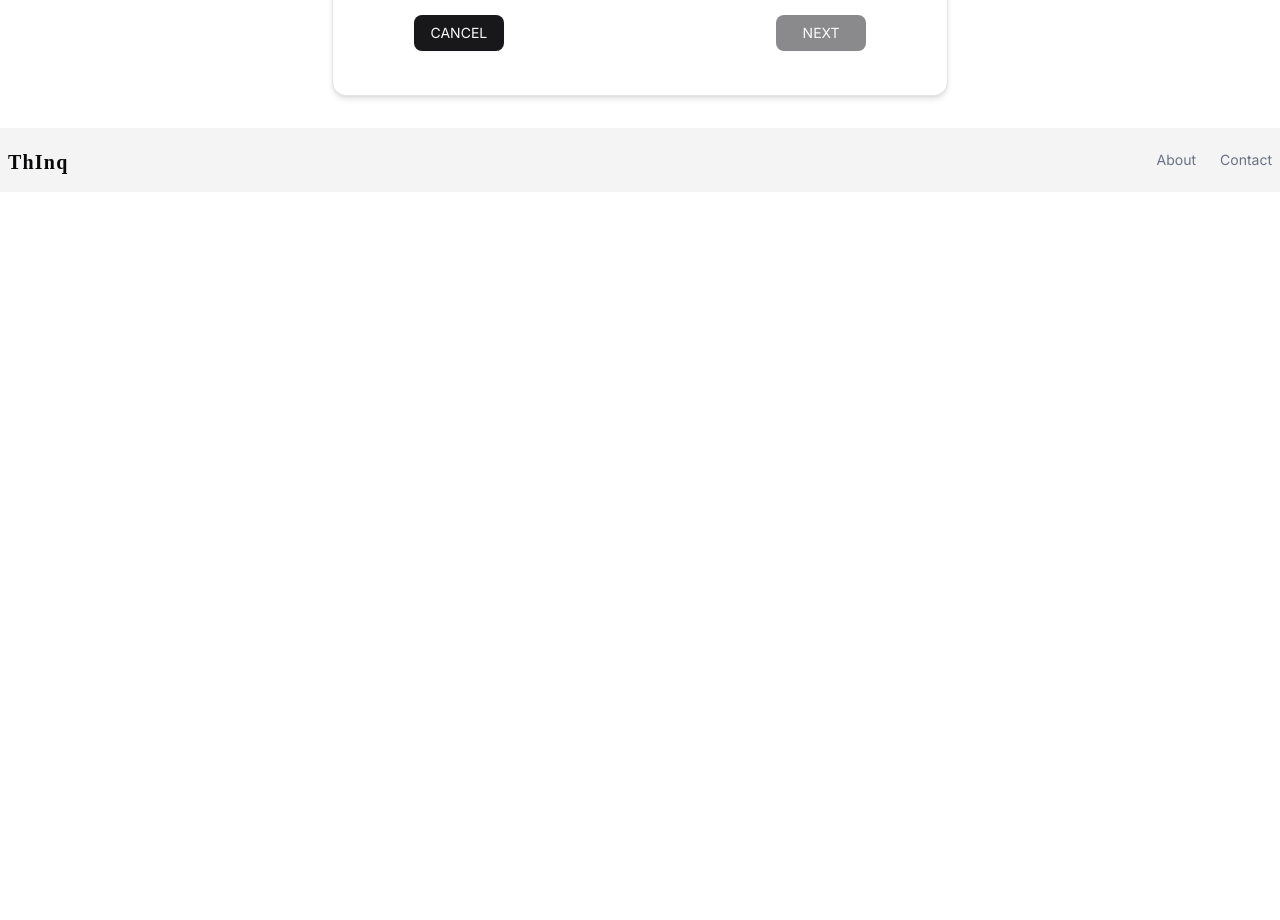
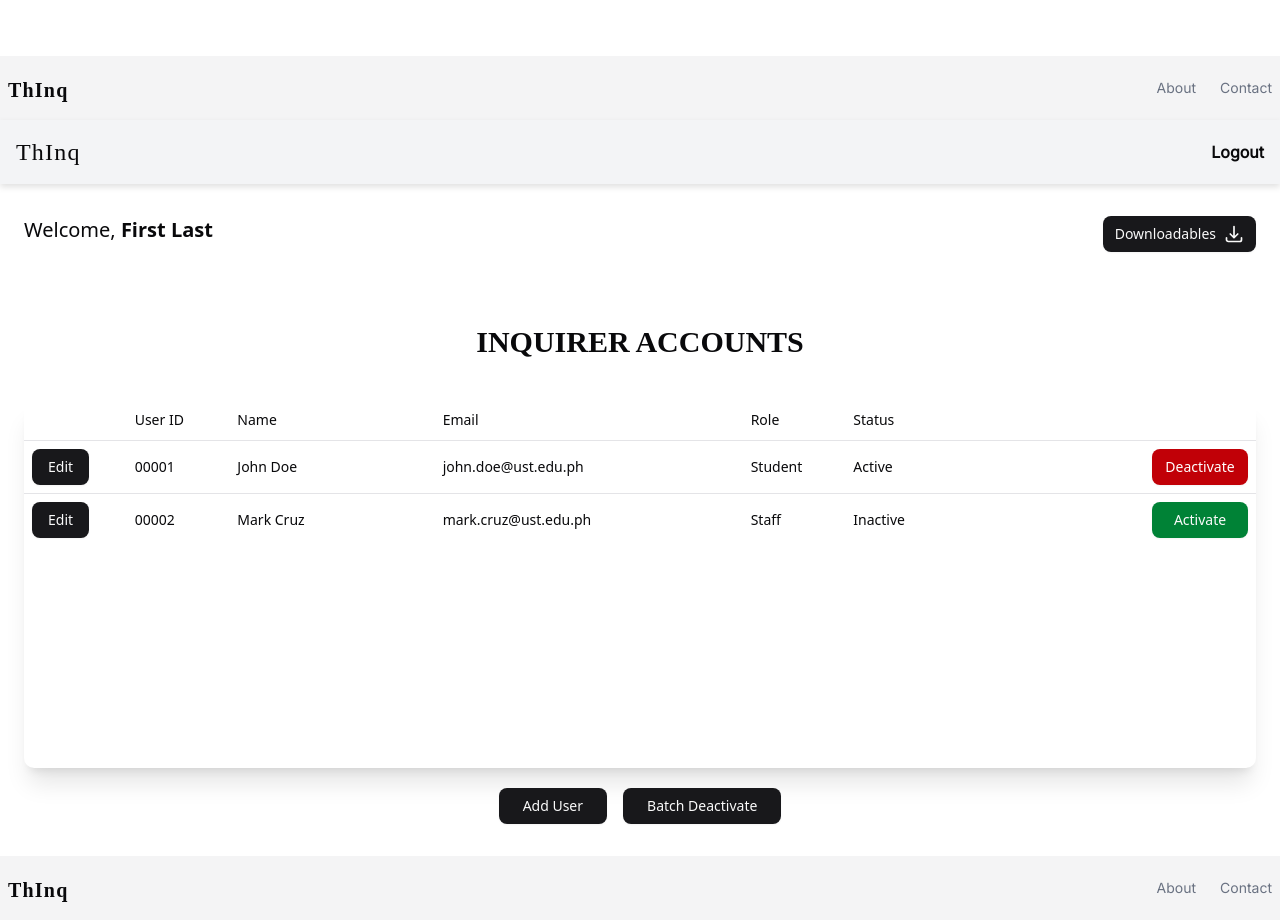
Before and after one commit to arlandev/thinq-revamp, a React (Vite) app: page / in a window 1280 px wide. Shown: the part 680-1600 px from the top of the page. Before the commit the page ends 872 px from the top, so only its background shows below. Built offline with nearby package versions, Linux system fonts and the light colour scheme; a web font is replaced by a local one.

Commit message:
add: Inquirer Accounts Mgmt Page and Activate/Deactivate Button Comp

```diff
--- a/src/App.jsx
+++ b/src/App.jsx
@@ -7,6 +7,7 @@ import AdminHome from "./pages/AdminHome";
 import HelpdeskPage from "./pages/HelpdeskPage";
 import PersonnelHomePage from "./pages/PersonnelHomePage";
 import InquiryForm from "./pages/InquiryForm";
+import InquirerAccountsPage from "./pages/InquirerAccountsPage";
 
 // components
 import Navbar from "/src/components/common/Navbar";
@@ -20,7 +21,7 @@ const App = () => {
 
       {/* INQUIRER PAGES */}
       {/* <InquirerHome></InquirerHome> */}
-      <InquiryForm></InquiryForm>
+      {/* <InquiryForm></InquiryForm> */}
 
       {/* HEALPDESK PAGES */}
       {/* <HelpdeskPage /> */}
@@ -29,9 +30,8 @@ const App = () => {
       {/* <PersonnelHomePage /> */}
 
       {/* ADMIN PAGES */}
-      {/* <AdminHome></AdminHome> */}
-
-
+      <AdminHome></AdminHome>
+      <InquirerAccountsPage />
     </>
   );
 };
--- /dev/null
+++ b/src/components/common/DeactivateButton.jsx
@@ -0,0 +1,74 @@
+import { Button } from "@/components/ui/button";
+
+import {
+  Dialog,
+  DialogContent,
+  DialogDescription,
+  DialogFooter,
+  DialogHeader,
+  DialogTitle,
+  DialogTrigger,
+} from "@/components/ui/dialog";
+
+import { Input } from "@/components/ui/input";
+import { Label } from "@/components/ui/label";
+
+function DeactivateButton(props) {
+  return (
+    <Dialog>
+      <DialogTrigger asChild>
+        <Button
+          className={`w-24 ${props.disable ? "bg-red-700" : "bg-green-700"}`}
+          variant={props.disable ? "destructive" : "default"}
+        >
+          {props.disable ? "Deactivate" : "Activate"}
+        </Button>
+      </DialogTrigger>
+      <DialogContent className="sm:max-w-[425px]">
+        <DialogHeader>
+          <DialogTitle>
+            {props.disable
+              ? "Deactivate this account?"
+              : "Activate this account?"}
+          </DialogTitle>
+          <DialogDescription>
+            {props.disable
+              ? "This action will disable this account."
+              : "This action will enable this account."}
+          </DialogDescription>
+        </DialogHeader>
+        <div className="grid gap-4 py-4">
+          <div className="grid grid-cols-4 items-center gap-4">
+            <Label htmlFor="name" className="text-right">
+              Name
+            </Label>
+            <Input
+              id="name"
+              defaultValue={props.inquirerName}
+              className="col-span-3"
+              disabled
+            />
+          </div>
+          <div className="grid grid-cols-4 items-center gap-4">
+            <Label htmlFor="email" className="text-right">
+              Email
+            </Label>
+            <Input
+              id="email"
+              defaultValue={props.inquirerEmail}
+              className="col-span-3"
+              disabled
+            />
+          </div>
+        </div>
+        <DialogFooter>
+          <Button type="submit">
+            {props.disable ? "Deactivate" : "Activate"}
+          </Button>
+        </DialogFooter>
+      </DialogContent>
+    </Dialog>
+  );
+}
+
+export default DeactivateButton;
--- /dev/null
+++ b/src/pages/InquirerAccountsPage.jsx
@@ -0,0 +1,111 @@
+import PageLayout from "@/components/common/PageLayout";
+import WelcomeText from "@/components/common/WelcomeText";
+import Navbar from "@/components/common/Navbar";
+
+import { Button } from "@/components/ui/button";
+
+import DeactivateButton from "@/components/common/DeactivateButton";
+
+import {
+  Table,
+  TableBody,
+  TableCaption,
+  TableCell,
+  TableHead,
+  TableHeader,
+  TableRow,
+} from "@/components/ui/table";
+
+function InquirerAccountsPage() {
+  // TODO: Add Edit Dialog and Account Activation Modal
+
+  return (
+    <PageLayout navbar={<Navbar link="" linkName="" />}>
+      <div className="flex justify-between items-start mb-8">
+        <WelcomeText firstName="First" lastName="Last" />
+        <Button className="flex items-center gap-2">
+          Downloadables
+          <svg
+            xmlns="http://www.w3.org/2000/svg"
+            fill="none"
+            viewBox="0 0 24 24"
+            strokeWidth={2}
+            stroke="currentColor"
+            className="size-5"
+          >
+            <path
+              strokeLinecap="round"
+              strokeLinejoin="round"
+              d="M3 16.5v2.25A2.25 2.25 0 0 0 5.25 21h13.5A2.25 2.25 0 0 0 21 18.75V16.5M16.5 12 12 16.5m0 0L7.5 12m4.5 4.5V3"
+            />
+          </svg>
+        </Button>
+      </div>
+      <h1 className="text-3xl font-main font-bold my-10 justify-self-center text-center">
+        INQUIRER ACCOUNTS
+      </h1>
+
+      <div className="flex-grow flex flex-col">
+        <div className="bg-white rounded-lg shadow-xl flex-grow flex flex-col">
+          <div className="flex flex-col h-full">
+            <Table className="h-full">
+              <TableHeader>
+                <TableRow>
+                  <TableHead className="w-1/12"></TableHead>
+                  <TableHead className="w-1/12">User ID</TableHead>
+                  <TableHead className="w-2/12">Name</TableHead>
+                  <TableHead className="w-3/12">Email</TableHead>
+                  <TableHead className="w-1/12">Role</TableHead>
+                  <TableHead className="w-1/12">Status</TableHead>
+                  <TableHead className="w-3/12 text-right"></TableHead>
+                </TableRow>
+              </TableHeader>
+              <TableBody className="h-full">
+                <TableRow>
+                  <TableCell>
+                    <Button>Edit</Button>
+                  </TableCell>
+                  <TableCell className="font-medium">00001</TableCell>
+                  <TableCell>John Doe</TableCell>
+                  <TableCell>john.doe@ust.edu.ph</TableCell>
+                  <TableCell>Student</TableCell>
+                  <TableCell>Active</TableCell>
+                  <TableCell className="text-right">
+                    <DeactivateButton
+                      disable={true}
+                      inquirerName="John Doe"
+                      inquirerEmail="john.doe@ust.edu.ph"
+                    />
+                  </TableCell>
+                </TableRow>
+                <TableRow>
+                  <TableCell>
+                    <Button>Edit</Button>
+                  </TableCell>
+                  <TableCell className="font-medium">00002</TableCell>
+                  <TableCell>Mark Cruz</TableCell>
+                  <TableCell>mark.cruz@ust.edu.ph</TableCell>
+                  <TableCell>Staff</TableCell>
+                  <TableCell>Inactive</TableCell>
+                  <TableCell className="text-right">
+                    <DeactivateButton
+                      disable={false}
+                      inquirerName="Mark Cruz"
+                      inquirerEmail="mark.cruz@ust.edu.ph"
+                    />
+                  </TableCell>
+                </TableRow>
+              </TableBody>
+            </Table>
+          </div>
+        </div>
+        <div className="flex justify-center items-center mt-5">
+          <Button className="mx-2 px-6">Add User</Button>
+          <Button className="mx-2 px-6">Batch Deactivate</Button>
+        </div>
+      </div>
+    </PageLayout>
+  );
+}
+
+export default InquirerAccountsPage;
```
